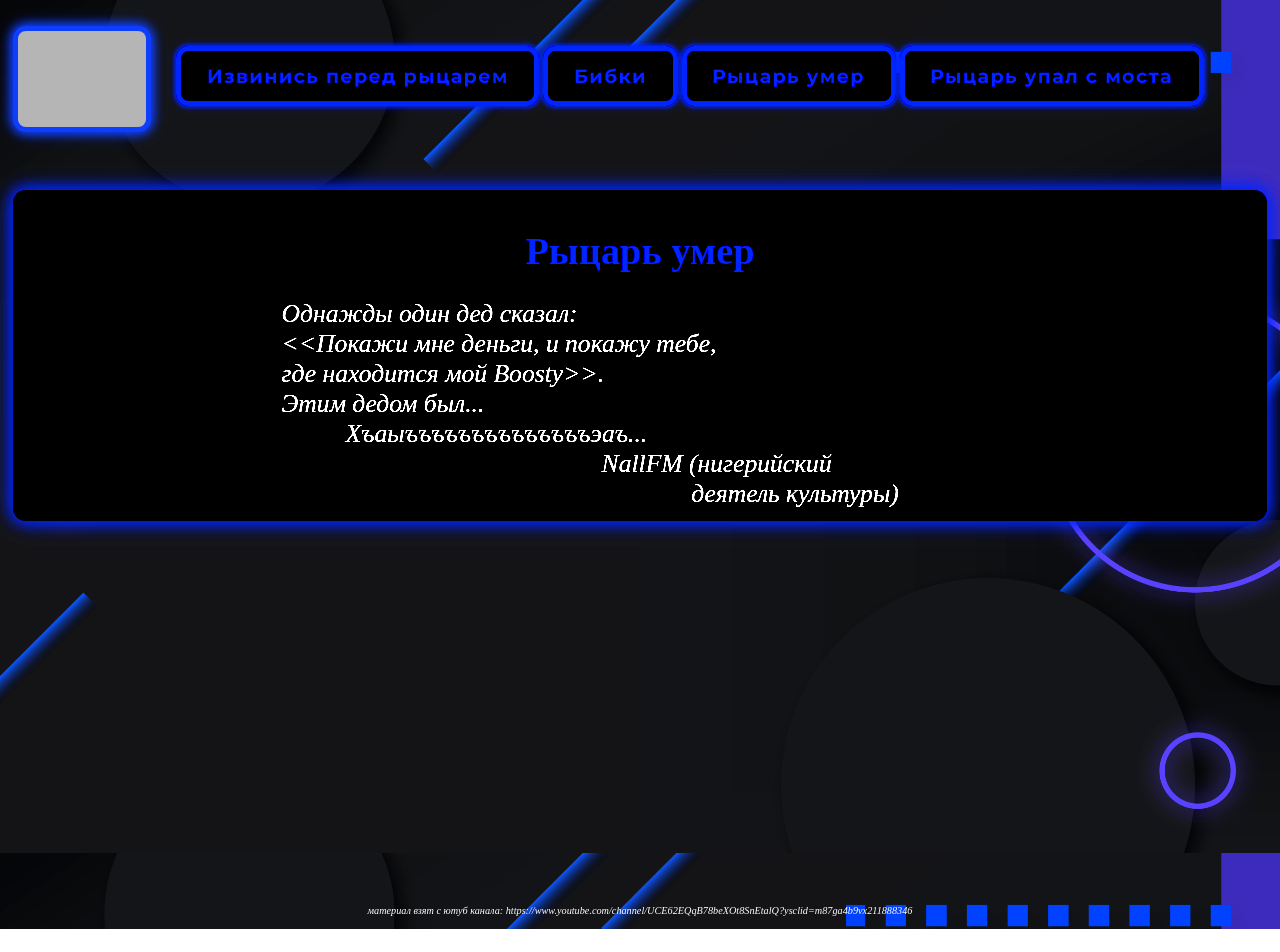
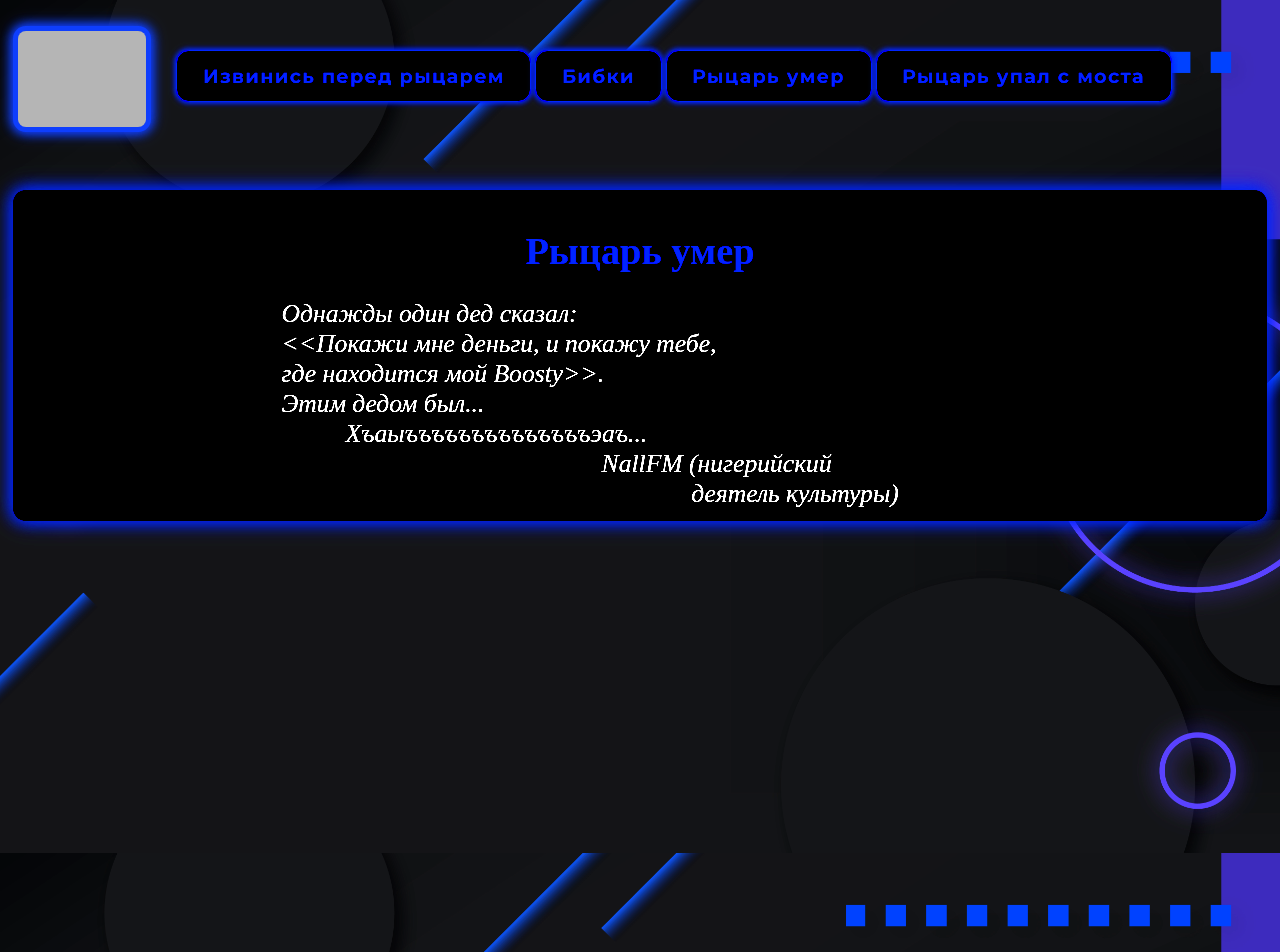
Before and after one commit to Dane228/zapomni_mena-rithar, a plain HTML site: page index.html in a window 1280 px wide. Shown: the top 952 px of the page. Before the commit the page ends 929 px from the top, so only its background shows below. Drawn offline with Linux system fonts and the light colour scheme; grey boxes are pictures that could not be loaded.

Commit message:
Update main.css

```diff
--- a/main.css
+++ b/main.css
@@ -17,7 +17,7 @@ a{
 .neon-button, .neon-button1 {
     color: #2044d5; /* Text color */
     background-color: #1a1a1a; /* Same as the background for a seamless look */
-    border: 0.4vw solid #2044d5; /* Solid border with neon color */
+    border: 0.1vw solid #2044d5; /* Solid border with neon color */
     border-radius: 1vw; /* Slight rounding of corners */
     padding: 1vw 2vw; /* Padding around the text */
     font-size: 1.5vw; /* Visible and impactful text size */
@@ -90,7 +90,7 @@ p{
 .info p{
     color: white;
     text-align: center;
-    padding-top: 30vw;
+    padding-top: 130vw;
     font-size: 0.8vw;
 }
 
```
